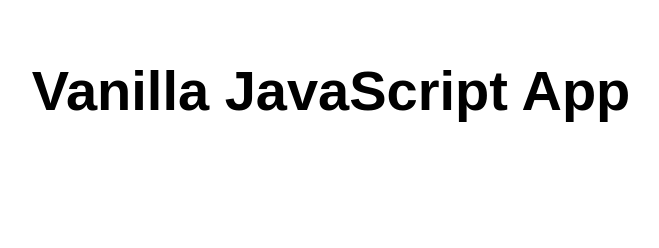
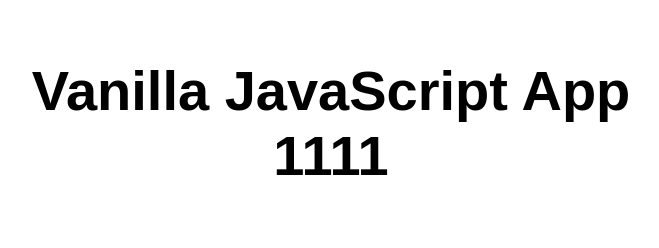
Before and after one commit to LydiaAvin/test-repository, a website: page src/index.html in a window 1280 px wide. Shown: the whole page, without its empty margins (309-968 px from the left). Drawn offline with Linux system fonts and the light colour scheme.

Commit message:
Update index.html

```diff
--- a/src/index.html
+++ b/src/index.html
@@ -10,7 +10,7 @@
 
 <body>
   <main>
-    <h1>Vanilla JavaScript App</h1>
+    <h1>Vanilla JavaScript App 1111</h1>
   </main>
 </body>
 
```
